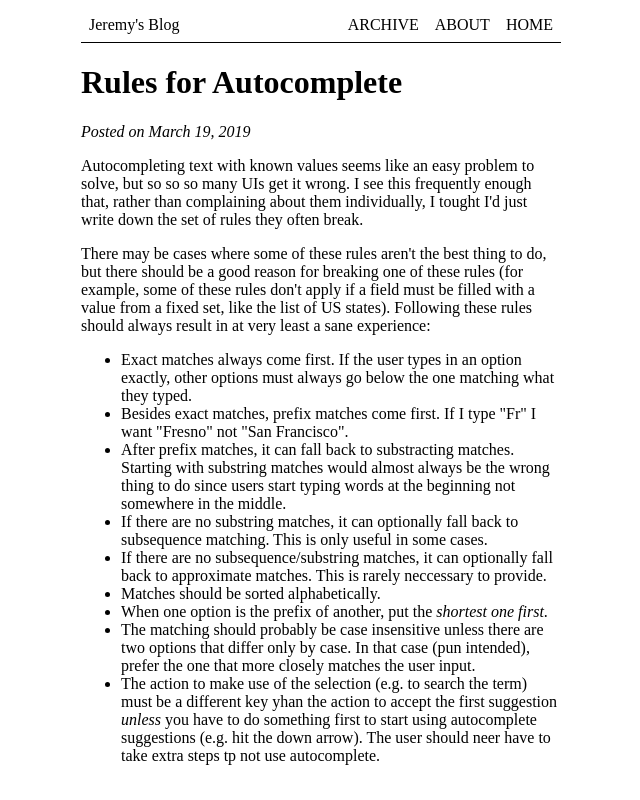
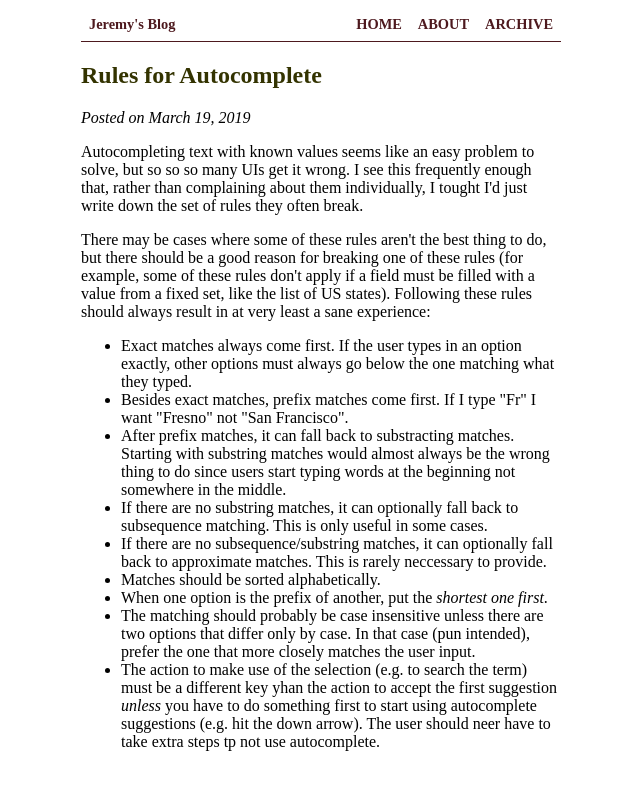
Before and after one commit to vandrav/WebDev11, a plain HTML site: page Session03_HTML_Introduction/Homework/BlogDesign/index.html in a window 1280 px wide. Shown: the whole page, without its empty margins (319-959 px from the left). Drawn offline with Linux system fonts and the light colour scheme.

Commit message:
Little changes

```diff
--- a/Session03_HTML_Introduction/Homework/BlogDesign/index.html
+++ b/Session03_HTML_Introduction/Homework/BlogDesign/index.html
@@ -12,16 +12,17 @@
 
     <ul class="navbar">
         <li class="left">Jeremy's Blog</li>
+        <li class="right">ARCHIVE</li>
+        <li class="right">ABOUT</li>
         <li class="right">HOME</li>
-        <li class="right">ABOUT</li>
-        <li class="right">ARCHIVE</li>
     </ul>
 
     <!-- <hr /> -->
 
-    <h1>Rules for Autocomplete</h1>
+    <h2 style="color: #333300;">Rules for Autocomplete</h2>
 
     <p><em>Posted on March 19, 2019</em></p>
+
 
     <p>Autocompleting text with known values seems like an easy problem to solve, but so so so many UIs get it wrong. I see this frequently enough that, rather than complaining about them individually, I tought I'd just write down the set of rules they often
         break.
@@ -42,8 +43,8 @@
         <li>The matching should probably be case insensitive unless there are two options that differ only by case. In that case (pun intended), prefer the one that more closely matches the user input.</li>
         <li>The action to make use of the selection (e.g. to search the term) must be a different key yhan the action to accept the first suggestion <em>unless</em> you have to do something first to start using autocomplete suggestions (e.g. hit the down
             arrow). The user should neer have to take extra steps tp not use autocomplete.</li>
-    </ul>
 
+        </div>
 
 </body>
 
--- a/Session03_HTML_Introduction/Homework/BlogDesign/style.css
+++ b/Session03_HTML_Introduction/Homework/BlogDesign/style.css
@@ -14,7 +14,10 @@ ul.navbar {
     margin: 0;
     padding: 0;
     overflow: hidden;
-    border-bottom: 1px solid black;
+    border-bottom: 1px solid #4d191e;
+    color: #4d191e;
+    font-weight: bold;
+    font-size: 90%;
 }
 
 
@@ -39,3 +42,7 @@ li.right {
     padding: 8px;
     float: right;
 }
+
+#ch-color {
+    color: #4d4d00;
+}
```
